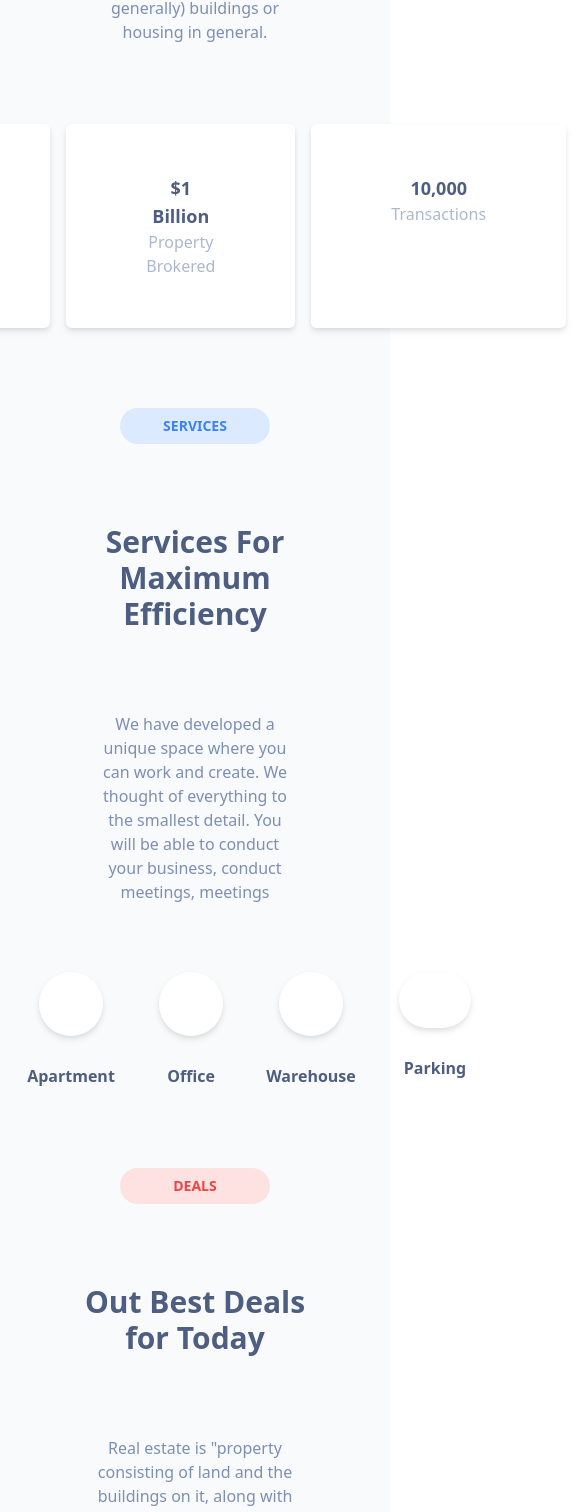
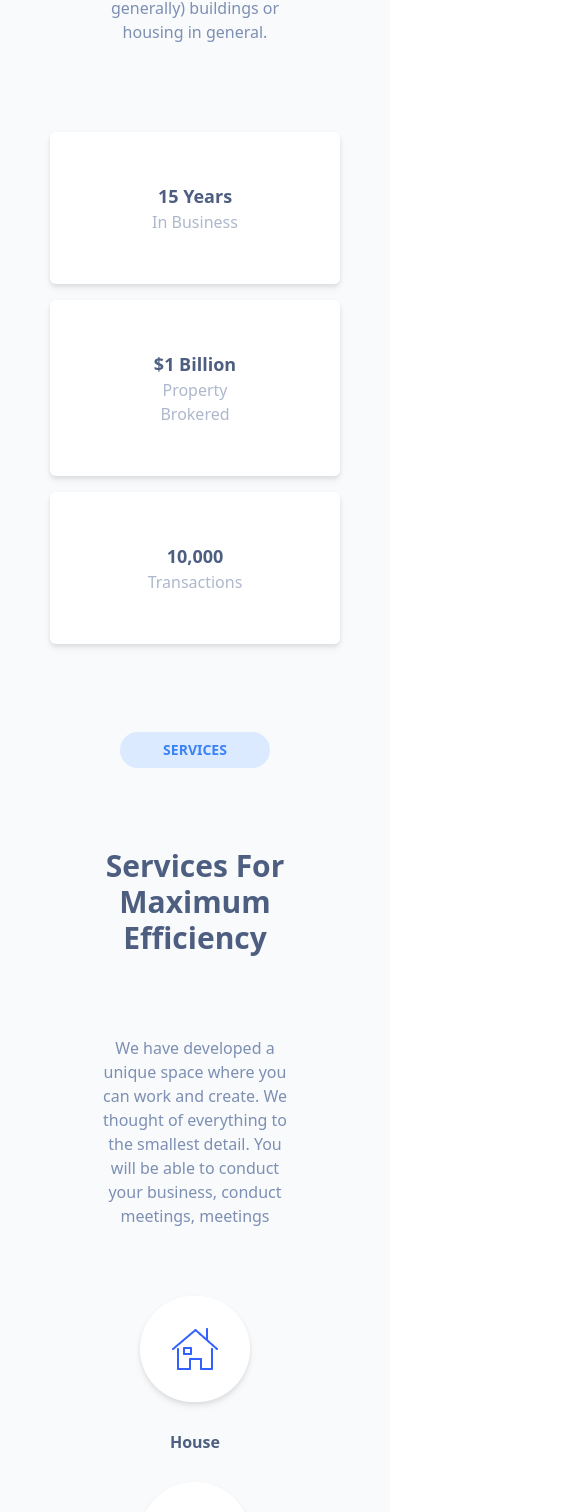
Before and after one commit to seanmckee/Real-Estate-Site, a React (Vite) app: page / in a window 390 px wide. Shown: the part 836-2348 px from the top of the page, 585 px wide, since content can reach past the window. Built offline with nearby package versions, Linux system fonts and the light colour scheme.

Commit message:
full site responsive

```diff
--- a/src/components/About.jsx
+++ b/src/components/About.jsx
@@ -16,16 +16,16 @@ const About = () => {
         item of real property, (more generally) buildings or housing in general.
       </p>
 
-      <ul className="flex justify-center pb-20">
-        <li className="bg-white py-[50px] px-20 rounded-md mx-2 w-[290px] drop-shadow-md">
+      <ul className="flex flex-col md:flex-row items-center md:justify-center pb-20">
+        <li className="bg-white py-[50px] px-20 rounded-md mx-2 w-[290px] drop-shadow-md my-2">
           <h2 className="font-bold text-lg text-[#4D5E80]">15 Years</h2>
           <p className="text-[#ADB8CC]">In Business</p>
         </li>
-        <li className="bg-white py-[50px] px-20 rounded-md mx-2 w-[290px] drop-shadow-md">
+        <li className="bg-white py-[50px] px-20 rounded-md mx-2 w-[290px] drop-shadow-md my-2">
           <h2 className="font-bold text-lg text-[#4D5E80]">$1 Billion</h2>
           <p className="text-[#ADB8CC]">Property Brokered</p>
         </li>
-        <li className="bg-white py-[50px] px-20 rounded-md mx-2 w-[290px] drop-shadow-md">
+        <li className="bg-white py-[50px] px-20 rounded-md mx-2 w-[290px] drop-shadow-md my-2">
           <h2 className="font-bold text-lg text-[#4D5E80]">10,000</h2>
           <p className="text-[#ADB8CC]">Transactions</p>
         </li>
--- a/src/components/Contact.jsx
+++ b/src/components/Contact.jsx
@@ -20,30 +20,30 @@ const Contact = () => {
       </p>
 
       <form action="" className="">
-        <div className=" mx-auto grid grid-cols-2 w-[50%] gap-8 mb-5">
+        <div className=" mx-auto grid lg:grid-cols-2 w-[50%] gap-8 mb-5">
           <input
             type="text"
-            className="rounded-full h-[50px] drop-shadow-md !outline-none ml-20 pl-8"
+            className="rounded-full h-[50px] drop-shadow-md !outline-none lg:ml-20 pl-8"
             placeholder="First Name"
           />
           <input
             type="text"
-            className="rounded-full h-[50px] drop-shadow-md !outline-none mr-20 pl-8"
+            className="rounded-full h-[50px] drop-shadow-md !outline-none lg:mr-20 pl-8"
             placeholder="Last Name"
           />
           <input
             type="text"
-            className="rounded-full h-[50px] drop-shadow-md !outline-none ml-20 pl-8"
+            className="rounded-full h-[50px] drop-shadow-md !outline-none lg:ml-20 pl-8"
             placeholder="Email"
           />
           <input
             type="text"
-            className=" rounded-full h-[50px] drop-shadow-md !outline-none mr-20 pl-8"
+            className=" rounded-full h-[50px] drop-shadow-md !outline-none lg:mr-20 pl-8"
             placeholder="Phone Number"
           />
           <input
             type="text"
-            className=" rounded-full h-[50px] drop-shadow-md !outline-none pl-8 col-span-2 mx-20"
+            className=" rounded-full h-[50px] drop-shadow-md !outline-none pl-8 lg:col-span-2 lg:mx-20"
             placeholder="Your Message"
           />
         </div>
--- a/src/components/Deals.jsx
+++ b/src/components/Deals.jsx
@@ -24,7 +24,7 @@ const Deals = () => {
         immovable property of this nature
       </p>
 
-      <div className="grid lg:grid-cols-2 xl:grid-cols-3 gap-10 text-left md:mx-[250px]">
+      <div className="grid lg:grid-cols-2 xl:grid-cols-3 gap-10 text-left md:mx-[250px] mx-20">
         <div className="bg-white rounded-xl drop-shadow-xl">
           <img src={house1} alt="house image" className="w-full" />
           <div className="p-6">
--- a/src/components/Review.jsx
+++ b/src/components/Review.jsx
@@ -18,7 +18,7 @@ const Review = () => {
         conduct your business, conduct meetings, meetings.
       </p>
 
-      <div className="flex justify-center pb-20">
+      <div className="flex flex-col lg:flex-row items-center lg:justify-center pb-20">
         <div>
           <div className="bg-white p-8 rounded-lg text-sm text-left w-[350px] mb-3 font-semibold text-[#7D8FB3] m-5 drop-shadow-md">
             <p>
--- a/src/components/Services.jsx
+++ b/src/components/Services.jsx
@@ -20,7 +20,7 @@ const Services = () => {
         conduct your business, conduct meetings, meetings
       </p>
 
-      <ul className="flex justify-center pb-20">
+      <ul className="flex flex-col md:flex-row items-center md:justify-center pb-20">
         <li>
           <div className="bg-white p-8 rounded-full drop-shadow-md m-7">
             <img src={House} alt="House" className="" />
```
